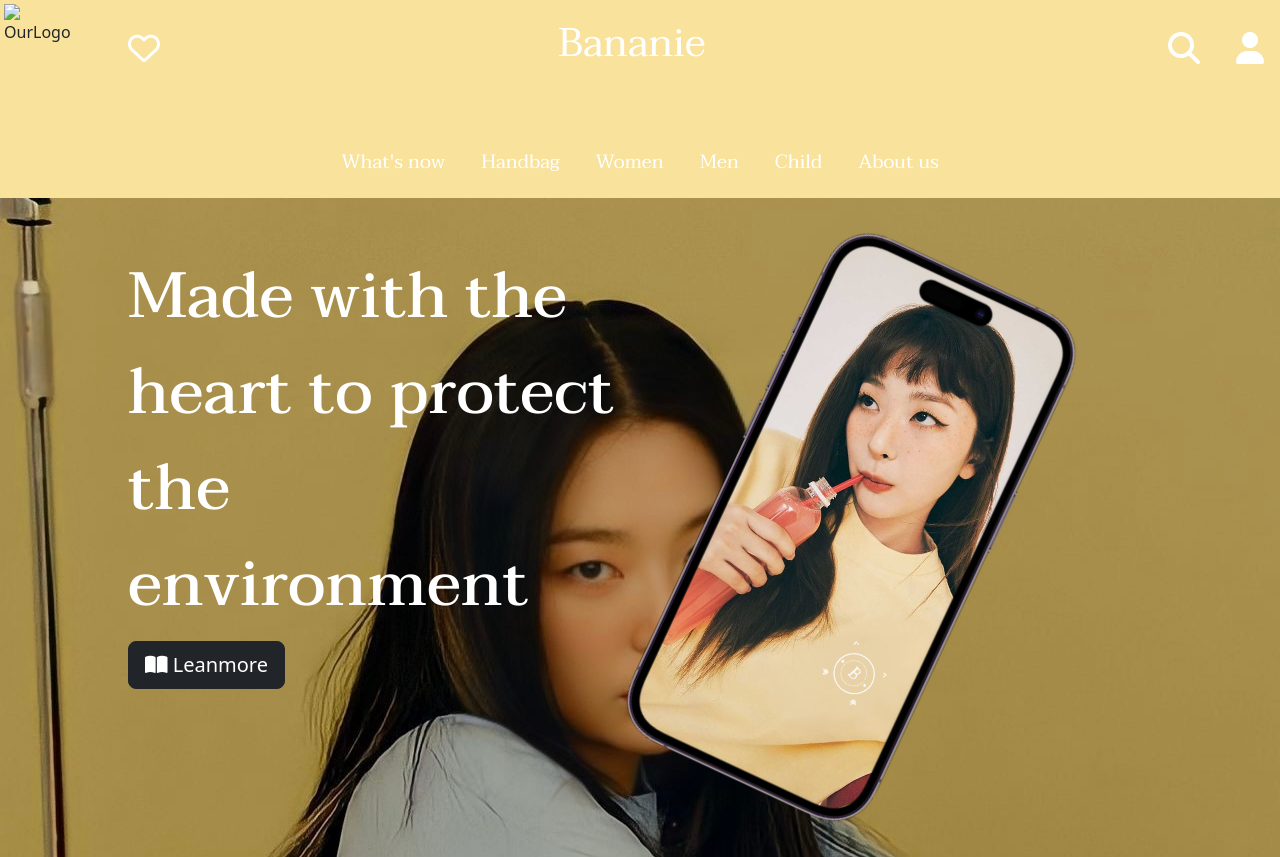
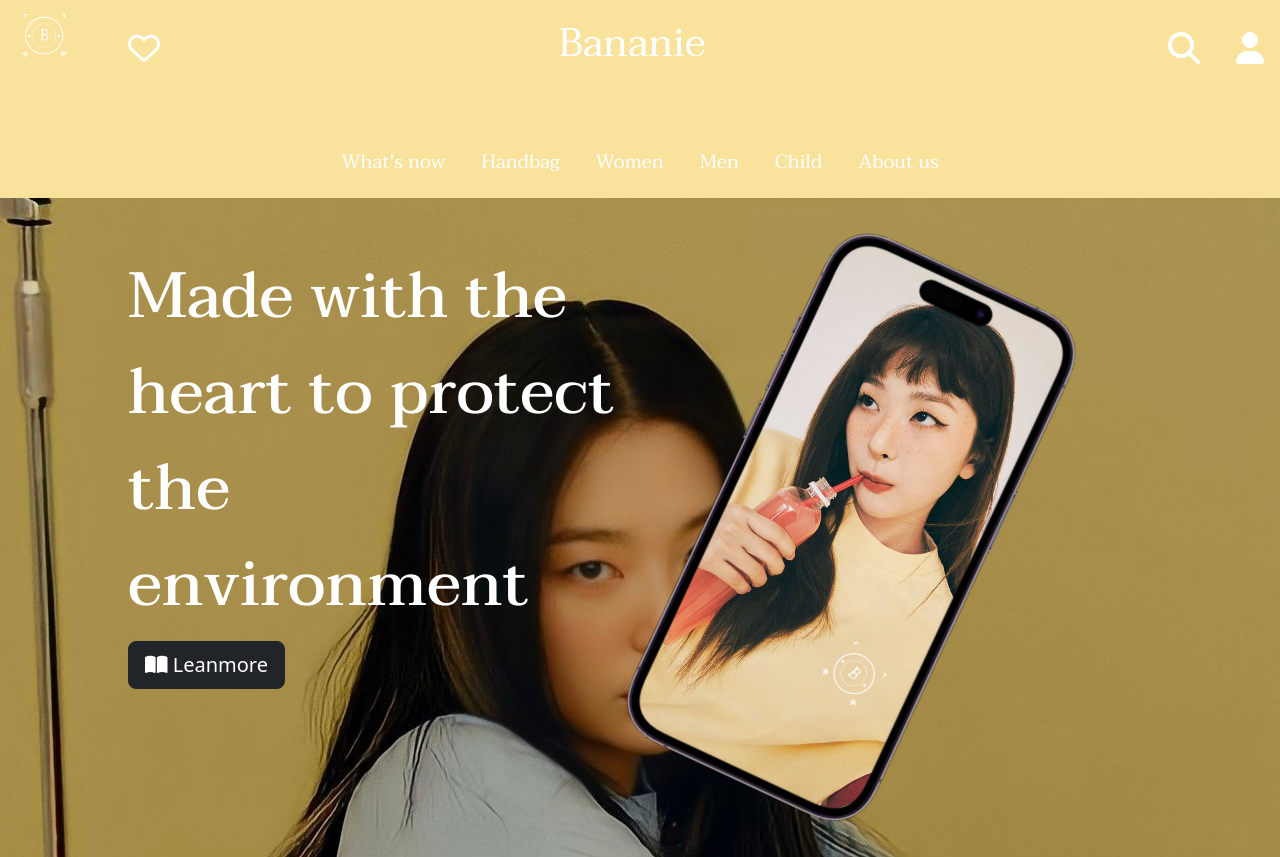
Before and after one commit to Benzlot/Bananie, a plain HTML site: page index.html in a window 1280 px wide. Shown: the top 857 px of the page. Drawn offline with nearby package versions, Linux system fonts and the light colour scheme; files whose address does not match are found by name; a web font is replaced by a local one.

Commit message:
Update index.html

```diff
--- a/index.html
+++ b/index.html
@@ -18,7 +18,7 @@
   <nav id="relative" class = "navbar navbar-expand-lg navbar-dark brown">
 
     <a class="navbar-brand" href="">Bananie</a>
-    <img class="img"src="/OakTree-Bootstrap-Start-master/images/Logo.PNG" alt="OurLogo">
+    <img class="img"src="/images/Logo.PNG" alt="OurLogo">
 
 
   <i class="imgheart fa-regular fa-heart fa-2x"></i>
```
